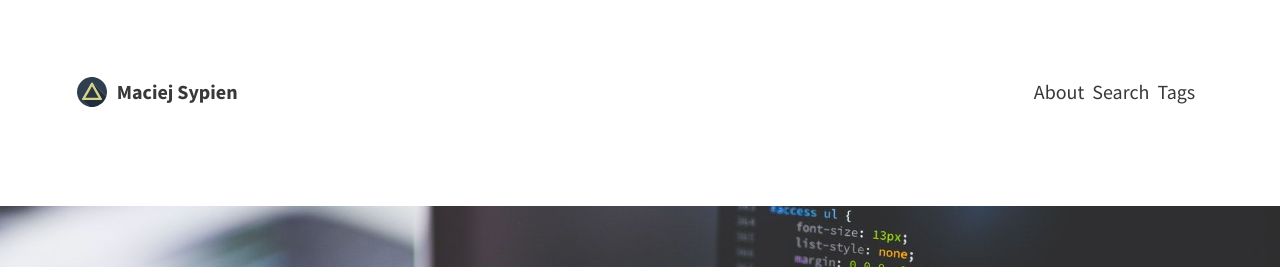
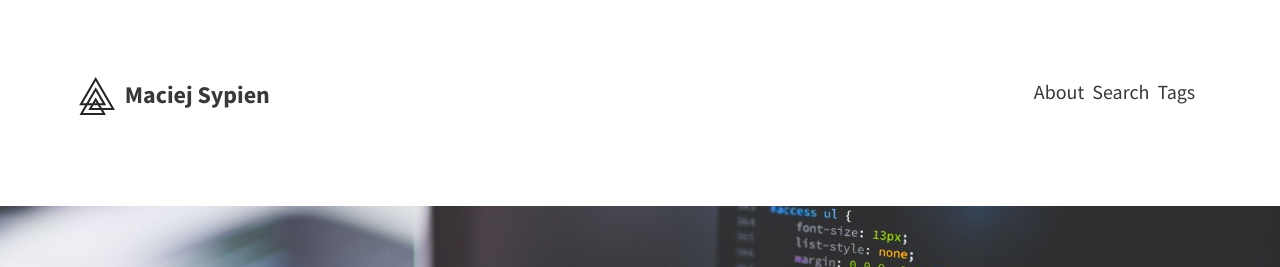
Before and after one commit to egel/egel.github.io, a Jekyll site: the page built from pages/portfolio.md, in a window 1280 px wide. Shown: the top 267 px of the page. Built offline with Jekyll 4.4.1, drawn with Linux system fonts in a browser that asks for light colours; nearby versions of some CDN libraries.

Commit message:
Add new logo

```diff
--- a/_config.yml
+++ b/_config.yml
@@ -7,9 +7,9 @@ title: Maciej Sypien
 tagline: Software engineer blog # jekyll-seo-tag
 description: "Personal blog about life as the software engineer." # used by search engines
 author: Maciej Sypien
-logo: assets/img/triangle.svg # jekyll-seo-tag
-avatar: assets/img/triangle.svg
-favicon: assets/6779124281580121298.svg
+logo: assets/img/logo_black.svg # jekyll-seo-tag
+avatar: assets/img/logo_black.svg
+favicon: assets/img/logo.svg
 gravatar: 4d66c5a2d6be57e7cb9bdef200417b4d # Email MD5 hash
 
 # Header and footer text
--- a/_includes/navbar.html
+++ b/_includes/navbar.html
@@ -24,9 +24,9 @@
     <ul id="menu-list">
       {% for page in site.pages %} {% if page.title and page.hide != true %}
       <li>
-        <a class="clear" href="{{ page.url | relative_url }}"
-          >{{ page.title }}</a
-        >
+        <a class="clear" href="{{ page.url | relative_url }}">
+          {{ page.title }}
+        </a>
       </li>
       {% endif %} {% endfor %}
     </ul>
--- a/_sass/includes/_navbar.scss
+++ b/_sass/includes/_navbar.scss
@@ -17,7 +17,7 @@
   }
 
   .avatar {
-    height: 30px;
+    height: 38px;
     width: auto;
     border-radius: 0.2em;
     margin-right: 0.5em;
@@ -27,7 +27,7 @@
   .site-title {
     float: left;
     font-weight: bold;
-    font-size: 1em;
+    font-size: 1.2em;
     line-height: 1.5;
   }
 
```
Also changed, not shown: other parts of _includes/navbar.html (+1 -1 lines), assets/6779124281580121298.svg (deleted), assets/favicon.ico (deleted), assets/img/logo.svg (added), assets/img/logo_black.svg (added), 1 other file.
